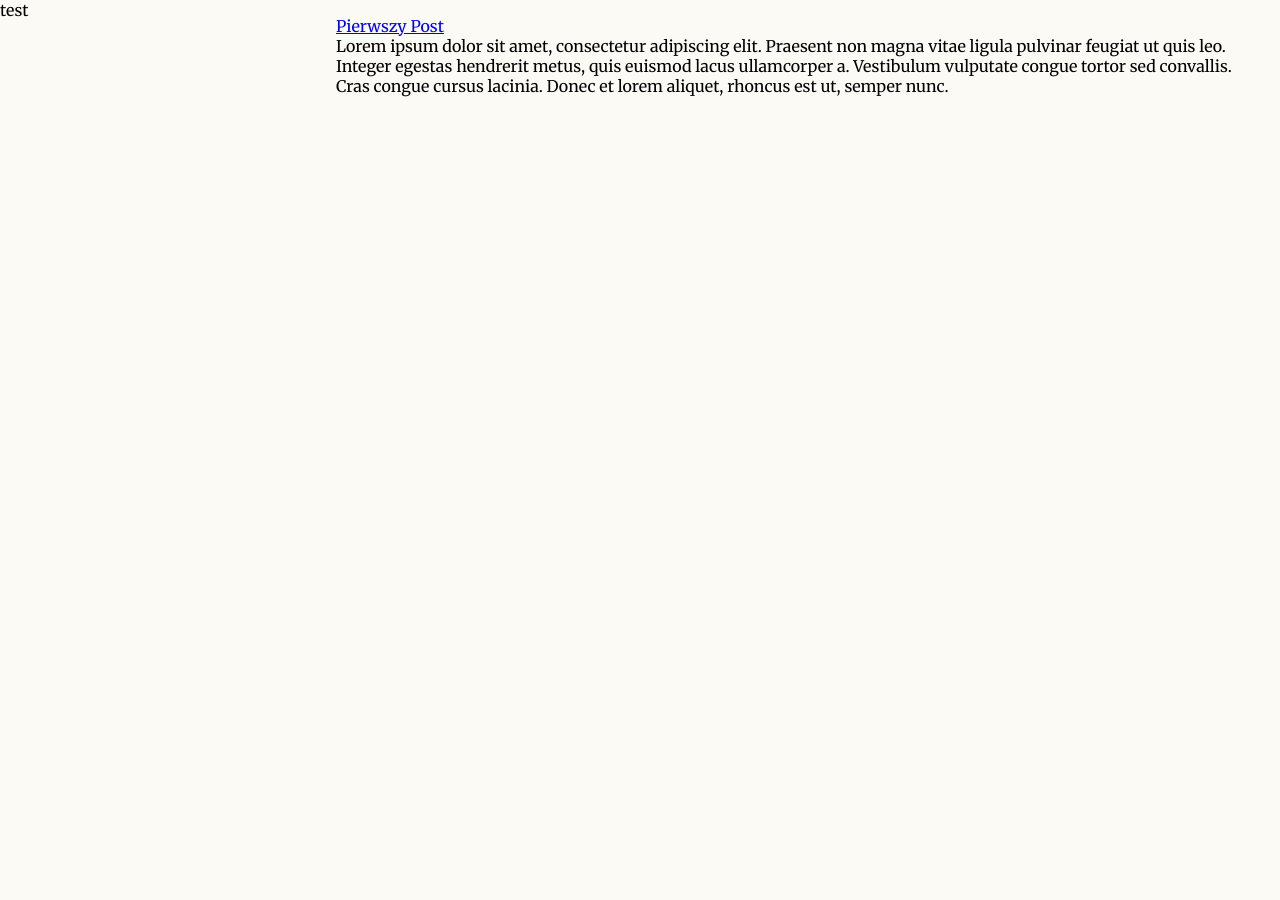
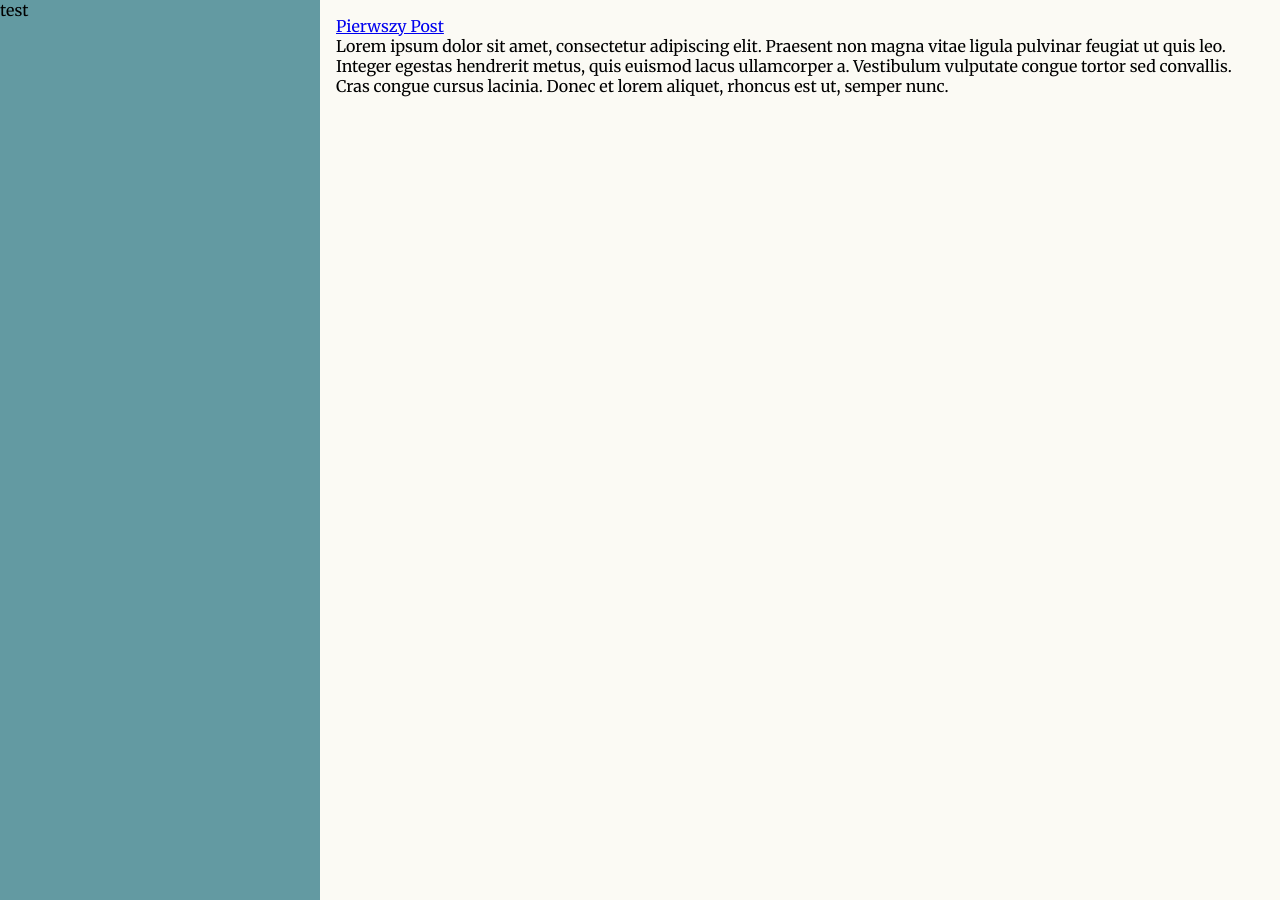
Before and after one commit to abugjewski/jekyll-blog-test, a Jekyll site: the page built from index.md, in a window 1280 px wide. Built offline with Jekyll 4.4.1, drawn with Linux system fonts in a browser that asks for light colours.

Commit message:
Update style.css

```diff
--- a/assets/style.css
+++ b/assets/style.css
@@ -19,6 +19,7 @@ body {
 }
 
 header {
+  background-color: #639AA2;
   height: 100vh;
   width: 100%;
 }
```
